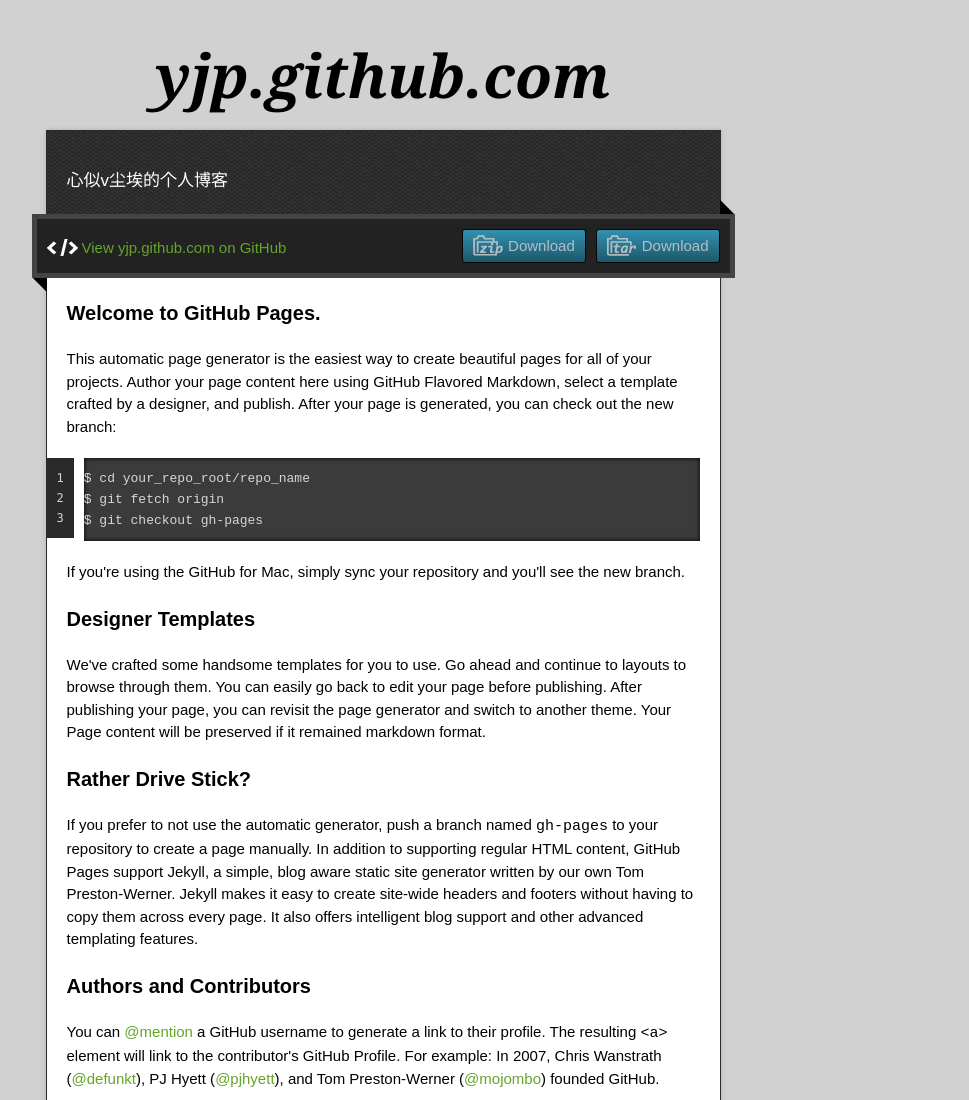
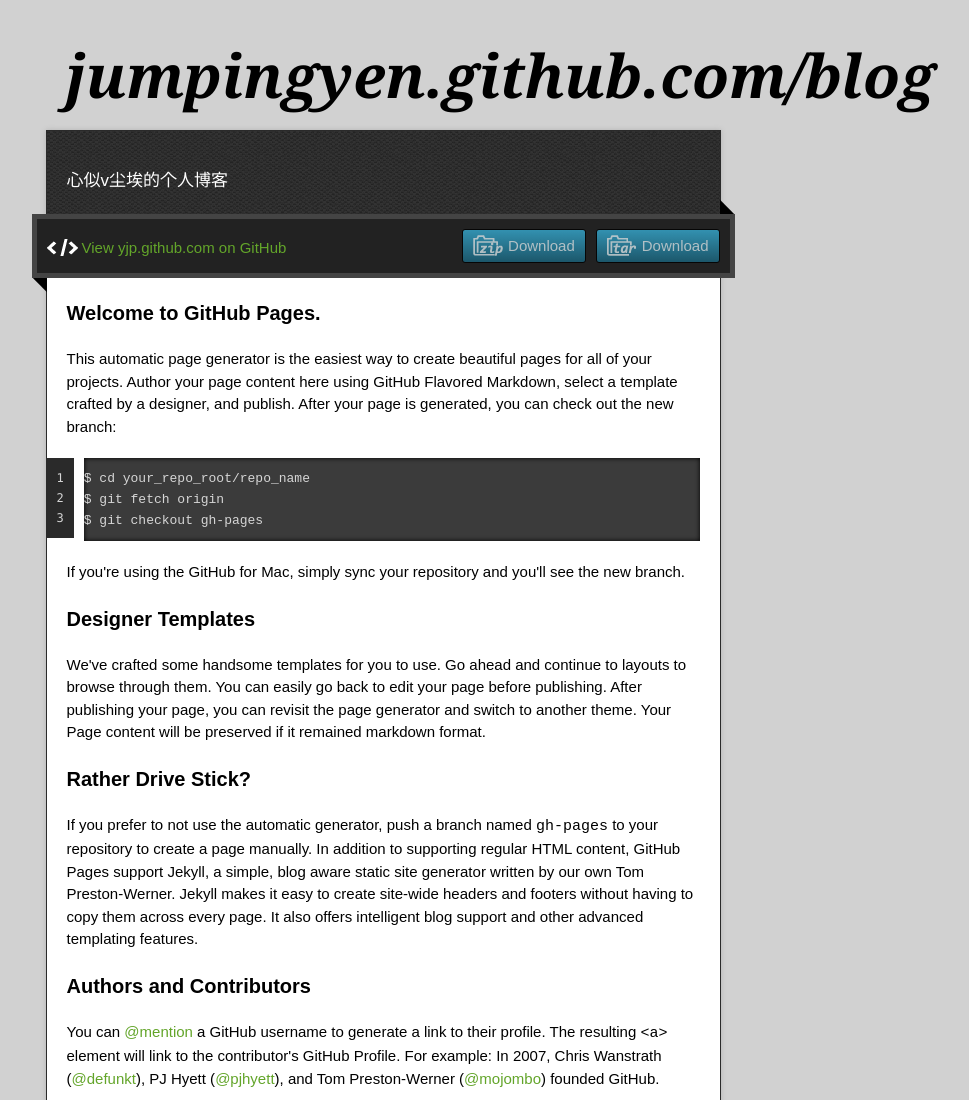
Before and after one commit to JumpingYen/blog, a plain HTML site: page index.html in a window 1280 px wide. Shown: the top 1100 px of the page, without its empty margins (257-1226 px from the left). Drawn offline with nearby package versions, Linux system fonts and the light colour scheme.

Commit message:
Update index.html

```diff
--- a/index.html
+++ b/index.html
@@ -22,7 +22,7 @@
 
   <div class="wrapper">
     <header>
-      <h1 class="title">yjp.github.com</h1>
+      <h1 class="title">jumpingyen.github.com/blog</h1>
     </header>
     <div id="container">
       <p class="tagline">心似v尘埃的个人博客</p>
```
